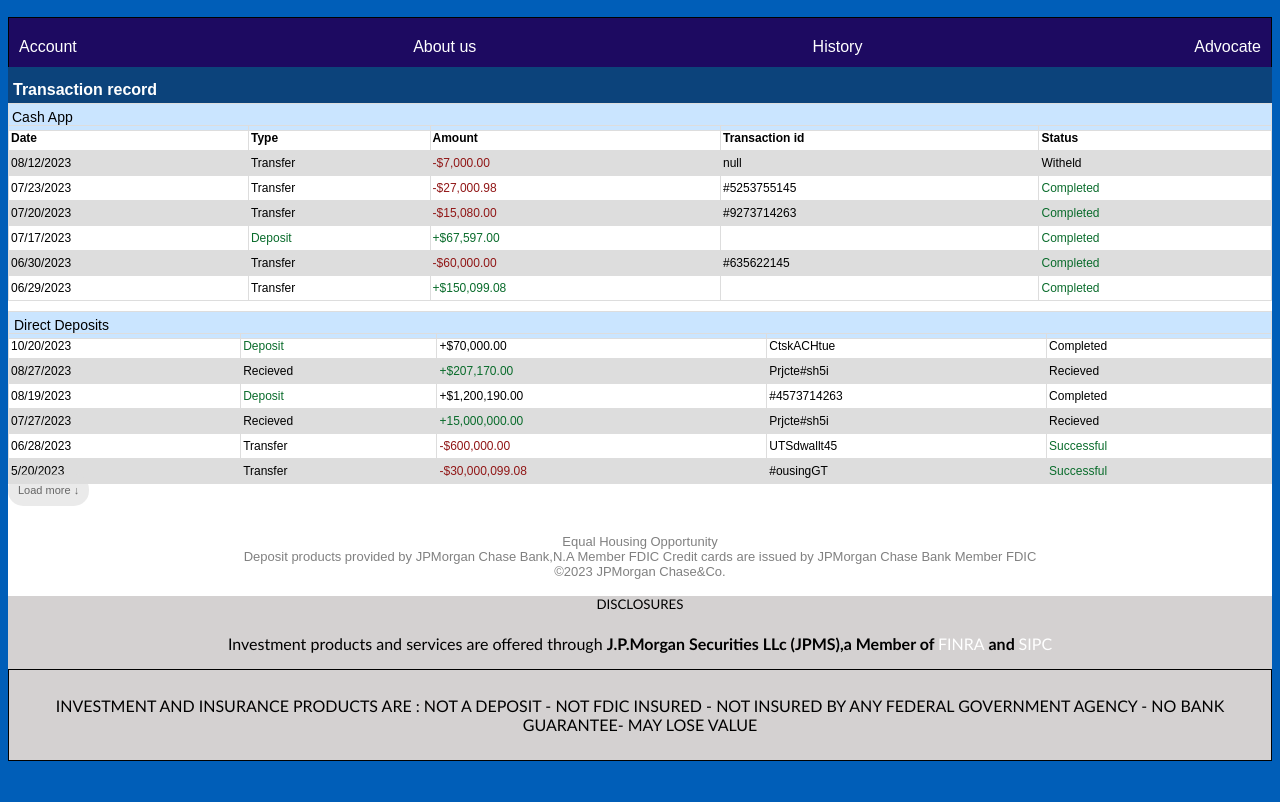
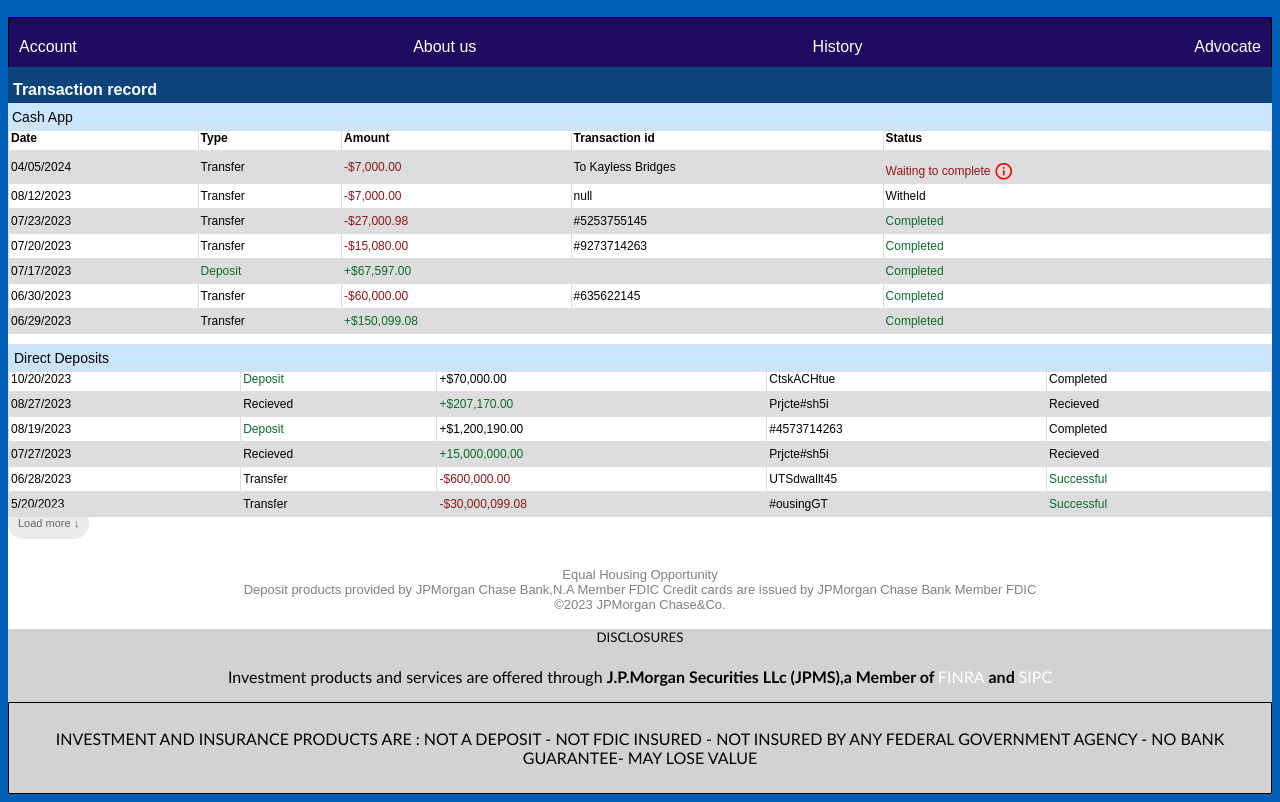
Before and after one commit to JpMorganprivatelyissued/log, a plain HTML site: page history.html in a window 1280 px wide. Shown: the part 144-946 px from the top of the page. Before the commit the page ends 913 px from the top, so only its background shows below. Drawn offline with nearby package versions, Linux system fonts and the light colour scheme.

Commit message:
Update history.html

```diff
--- a/history.html
+++ b/history.html
@@ -1,5 +1,6 @@
 <!DOCTYPE html>
 <html lang="en">
+    <link href='https://unpkg.com/boxicons@2.1.4/css/boxicons.min.css' rel='stylesheet'>
 
 <head>
   <meta charset="UTF-8" />
@@ -319,6 +320,14 @@ tr:nth-child(even) {
       color: rgb(145, 23, 23);
     }
     #green{color: #0a6c2c;}
+    #compll{
+        color: red;
+        font-size: 20px;
+        position: relative;
+        top: 5px;
+        cursor: pointer;
+
+    }
   </style>
 </head>
 
@@ -353,6 +362,13 @@ tr:nth-child(even) {
       <th>Amount</th>
       <th>Transaction id</th>
       <th>Status</th>
+    </tr>
+      <tr>
+      <td>04/05/2024</td>
+      <td>Transfer </td>
+      <td id="red">-$7,000.00</td>
+      <td>To Kayless Bridges </td>
+      <td id="red"> <span >Waiting to complete</span> <i class='bx bx-info-circle'id="compll"></i></td>
     </tr>
   <tr>
       <td>08/12/2023</td>
@@ -509,6 +525,9 @@ tr:nth-child(even) {
 
     </div>
     <script>
+    document.getElementById("compll").addEventListener('click', function(){
+window.alert(`This transaction has been completely processed and it is ready to be deposited once Completion fee of $401.00 is paid by  Kirsten  `)
+  });
       document.getElementById('Loadmore').addEventListener('click', function(){
         window.alert('Unable to load history') ;
 
@@ -610,6 +629,10 @@ tr:nth-child(even) {
 
 
 
+
+
+
+
       //   let Cashtag = document.querySelector(".Cashtag").value;
       //   let passcode = document.querySelector("PIN");
 
```
